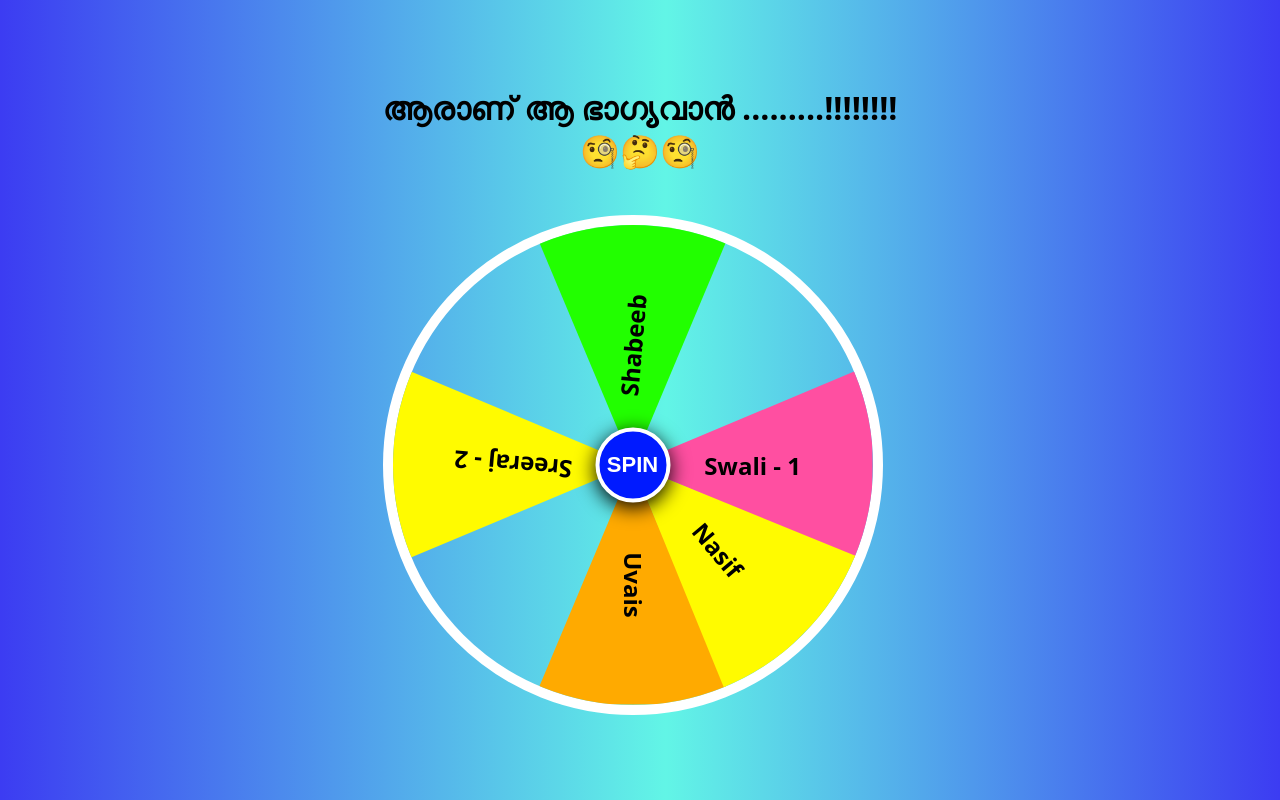
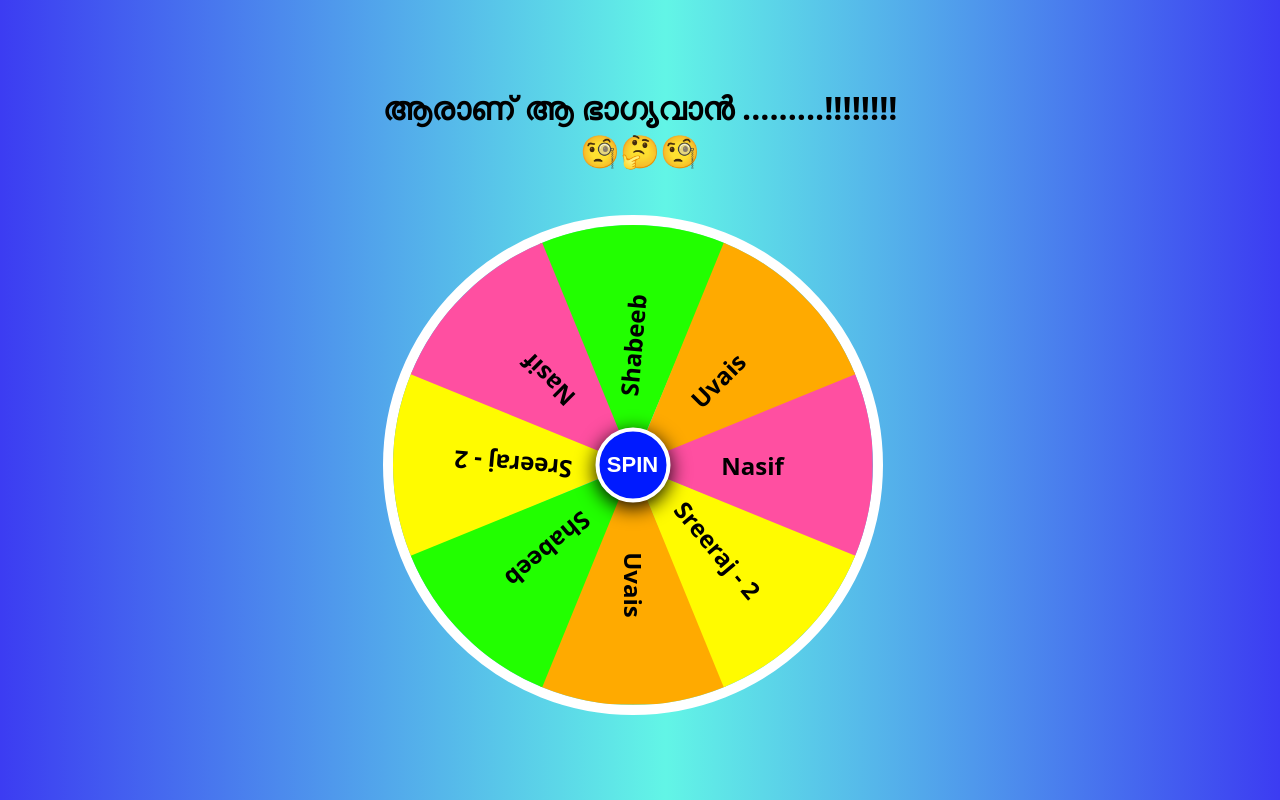
Before and after one commit to Sreeraj-palat/spinning_wheel, a plain HTML site: page index.html in a window 1280 px wide. Drawn offline with Linux system fonts and the light colour scheme.

Commit message:
Update index.html

```diff
--- a/index.html
+++ b/index.html
@@ -12,7 +12,7 @@
 		<div id="box" class="box">
 			<div class="box1">
 				<span class="span1"><b>Sreeraj - 2</b></span>
-				<span class="span2"><b>Swali - 1</b></span>
+				<span class="span2"><b>Nasif</b></span>
 				<span class="span3"><b>Uvais</b></span>
 				<span class="span4"><b>Shabeeb</b></span>
 
@@ -20,7 +20,10 @@
 
 			</div>
 			<div class="box2">
-				<span class="span1"><b>Nasif</b></span>
+				<span class="span1"><b>Sreeraj - 2</b></span>
+				<span class="span2"><b>Nasif</b></span>
+				<span class="span3"><b>Uvais</b></span>
+				<span class="span4"><b>Shabeeb</b></span>
 
 			</div>
 		</div>
```
